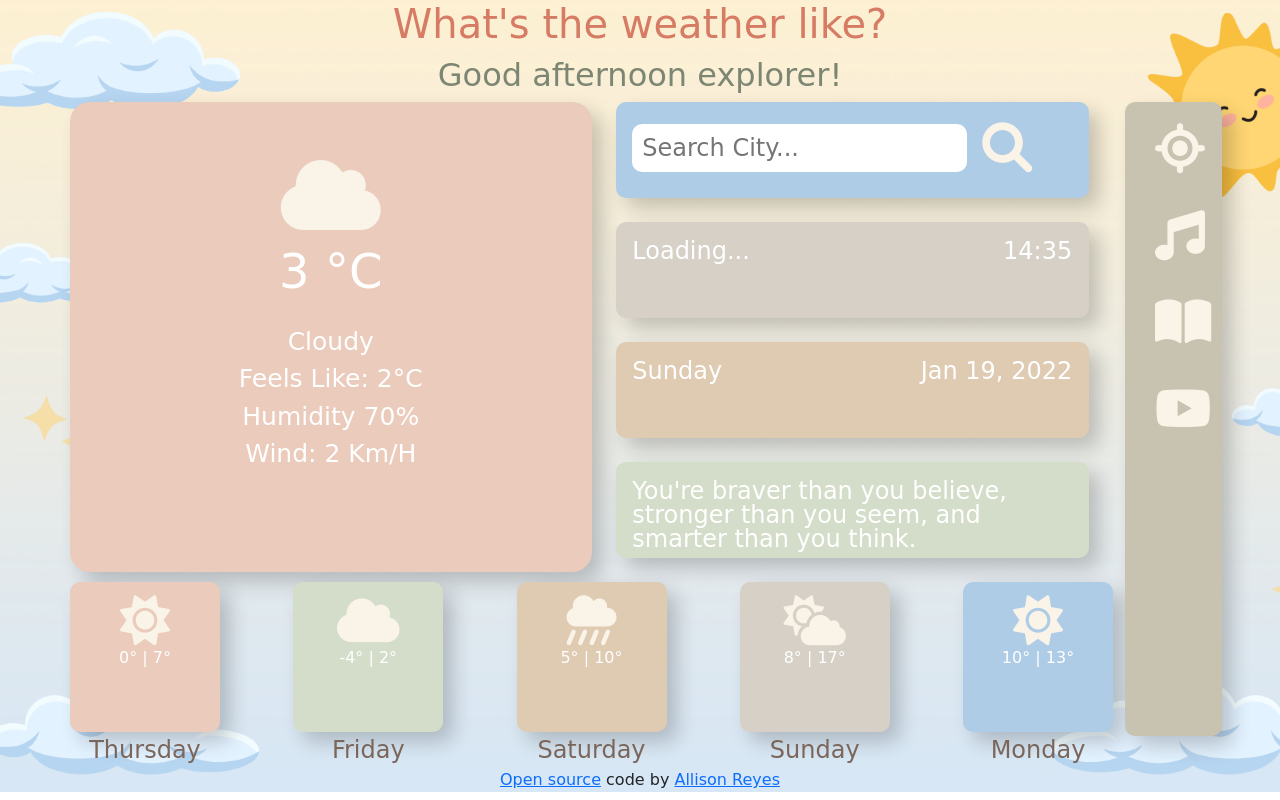
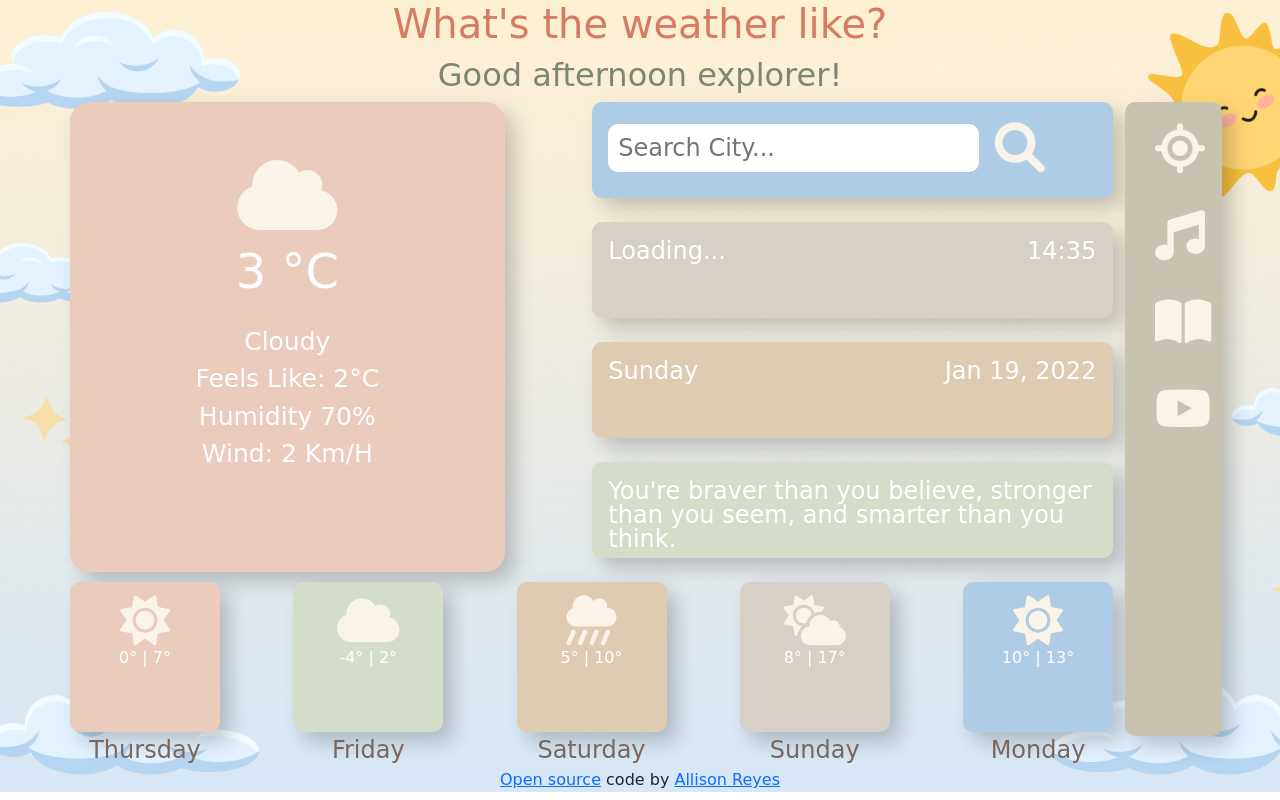
Before and after one commit to allisonreco/kids-weather, a plain HTML site: page index.html in a window 1280 px wide. Drawn offline with nearby package versions, Linux system fonts and the light colour scheme; a web font is replaced by a local one.

Commit message:
Updated gutter

```diff
--- a/index.html
+++ b/index.html
@@ -39,7 +39,7 @@
       <div class="row gx-5">
         <div class="col-md-11">
           <div class="row justify-content-between">
-            <div id="conditions" class="col-md-6">
+            <div id="conditions" class="col-md-5">
               <i class="fas fa-cloud"></i>
               <p>
                 <span id="current-temp">3</span>
@@ -56,7 +56,7 @@
               </ul>
             </div>
 
-            <div class="col-md-6 gx-5 summary">
+            <div class="col-md-6 gx-0 summary">
               <div class="summary-one search">
                 <form action="#">
                   <input
```
